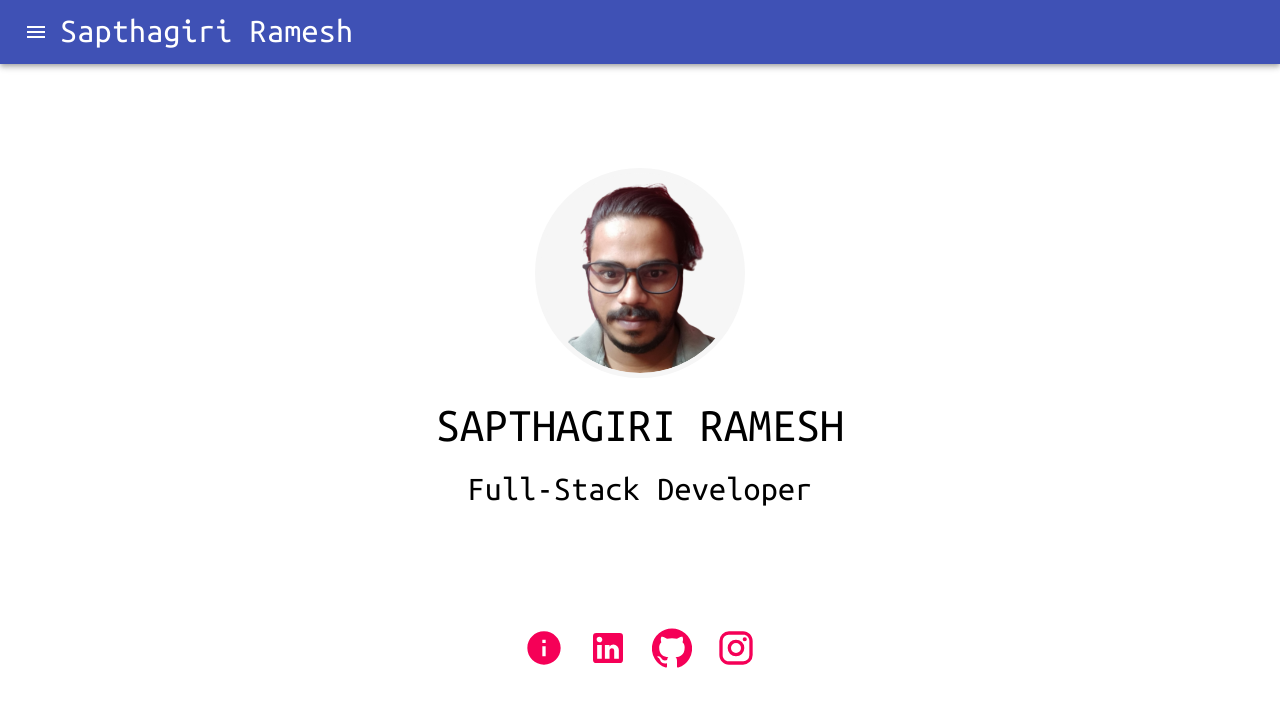
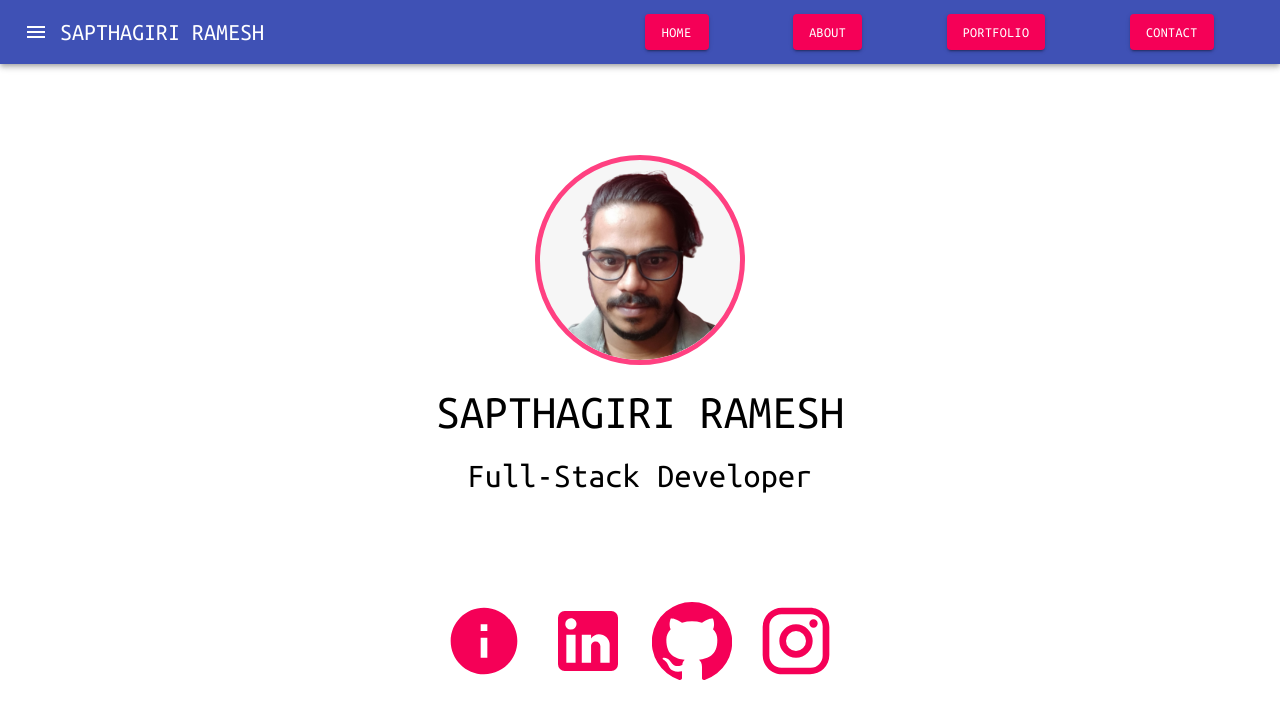
Before and after one commit to saptha-giri/react-myprofile, a React (Create React App) app: page / in a window 1280 px wide. Shown: the top 718 px of the page. Built offline with nearby package versions, Linux system fonts and the light colour scheme.

Commit message:
menu bar added menu button

```diff
--- a/src/components/layout.jsx
+++ b/src/components/layout.jsx
@@ -12,6 +12,8 @@ import InfoRoundedIcon from '@material-ui/icons/InfoRounded';
 import BusinessCenterRoundedIcon from '@material-ui/icons/BusinessCenterRounded';
 import PermContactCalendarRoundedIcon from '@material-ui/icons/PermContactCalendarRounded';
 import profilePic from "../assets/circle-cropped.png";
+import Button from '@material-ui/core/Button';
+
 
 const drawerWidth = 240;
 
@@ -48,6 +50,9 @@ const useStyle = makeStyles(theme =>({
         color: "#fff",
         // height: "25vh"
 
+    },
+    barTitle: {
+        flexGrow: 1,
     }
 }));
 
@@ -72,7 +77,13 @@ const Layout = ({ children, window }) => {
                     <IconButton edge="start" className={classes.menuButton} onClick={handleDrawerOpen} color="inherit" aria-label="menu">
                         <MenuIcon />
                     </IconButton>
-                    <Typography variant="h4">Sapthagiri Ramesh</Typography>
+                    <Typography variant="h5" className={classes.barTitle} noWrap>SAPTHAGIRI RAMESH</Typography>
+                    <Grid style={{flexGrow:1,display:"flex",justifyContent:"space-around"}} >
+                        <Button variant="contained" color="secondary">Home</Button>
+                        <Button variant="contained" color="secondary">About</Button>
+                        <Button variant="contained" color="secondary">Portfolio</Button>
+                        <Button variant="contained" color="secondary">Contact</Button>
+                    </Grid>
                 </Toolbar>
             </AppBar>
             <Drawer container={container} anchor={theme.direction === 'rtl' ? 'right' : 'left'} variant="temporary" open={drawerState} classes={{ paper: classes.drawerWidth }} ModalProps={{
--- a/src/pages/home.js
+++ b/src/pages/home.js
@@ -29,7 +29,7 @@ const useStyles = makeStyles((theme) => ({
         width: "200px",
         height: "200px",
         borderRadius: "50%",
-        border: "5px solid #f6f6f6",
+        border: `5px solid ${theme.palette.secondary.light}`,
         backgroundColor: "#f6f6f6"
     },
     iconStyle: {
@@ -50,10 +50,10 @@ const Home = () => {
                 <Grid item >
                     <img className={classes.profilePic} src={profilePic} alt="sapthagiri ramesh" />
                 </Grid>
-                <Grid item >
+                <Grid item style={{textAlign:"center"}}>
                     <Typography variant="h3">SAPTHAGIRI RAMESH</Typography>
                 </Grid>
-                <Grid item >
+                <Grid item style={{textAlign:"center"}}>
                     <Typography variant="h4">Full-Stack Developer</Typography>
                 </Grid>
 
@@ -62,16 +62,16 @@ const Home = () => {
             <Grid container spacing={2}>
                 <Grid item container direction="row" justify="center" alignItems="center">
                     <IconButton color="secondary" aria-label="about" component={Link} to="/about">
-                        <InfoIcon style={{fontSize:40}} />
+                        <InfoIcon style={{fontSize:80}} />
                     </IconButton>
                     <IconButton color="secondary" aria-label="LinkedIn" component="span">
-                        <LinkedInIcon style={{fontSize:40}} />
+                        <LinkedInIcon style={{fontSize:80}} />
                     </IconButton>
                     <IconButton color="secondary" aria-label="GitHub" component="span">
-                        <GitHubIcon style={{fontSize:40}} />
+                        <GitHubIcon style={{fontSize:80}} />
                     </IconButton>
                     <IconButton color="secondary" aria-label="Instagram" component="span">
-                        <InstagramIcon style={{fontSize:40}} />
+                        <InstagramIcon style={{fontSize:80}} />
                     </IconButton>
                 </Grid>
             </Grid>
```
